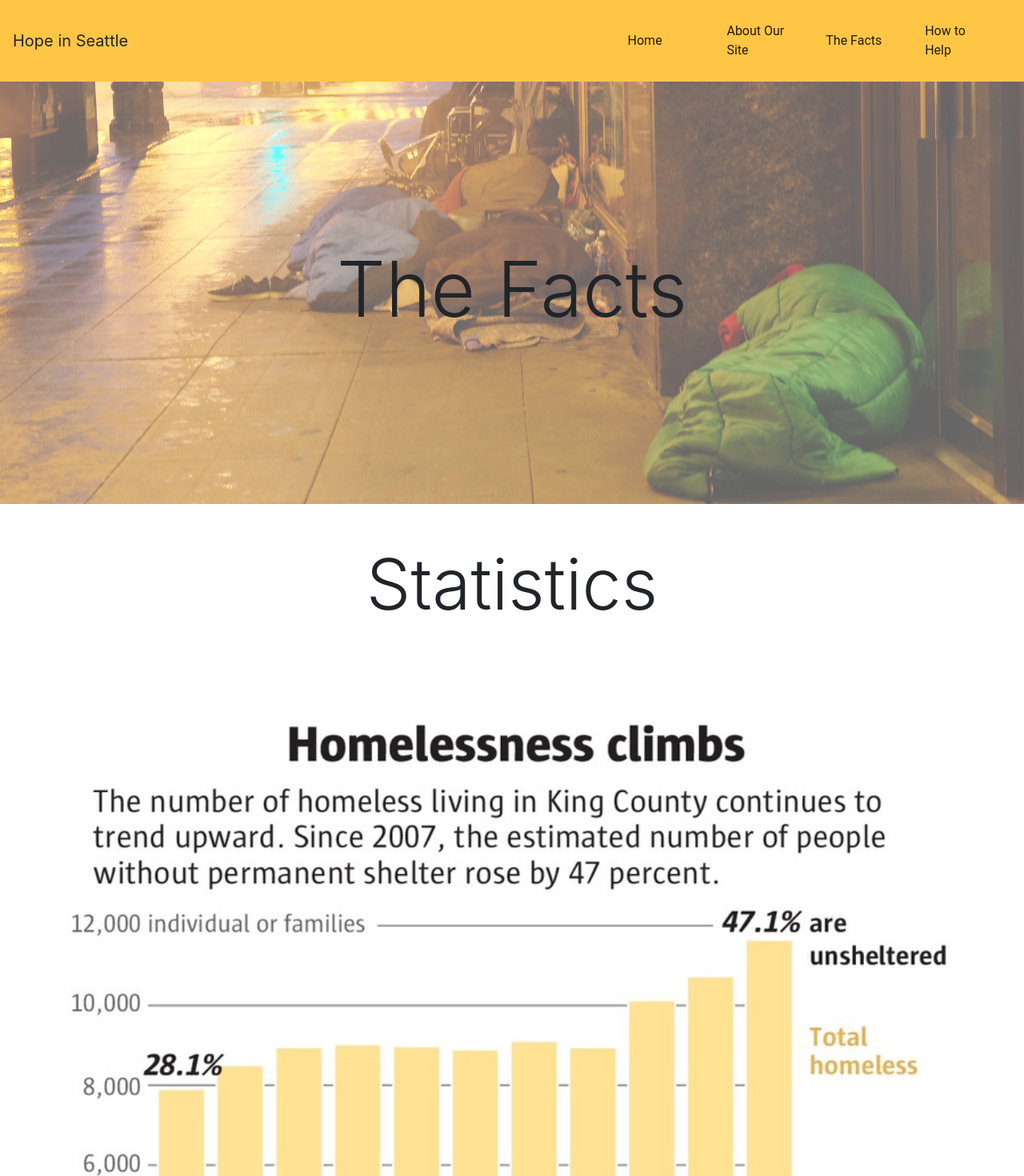
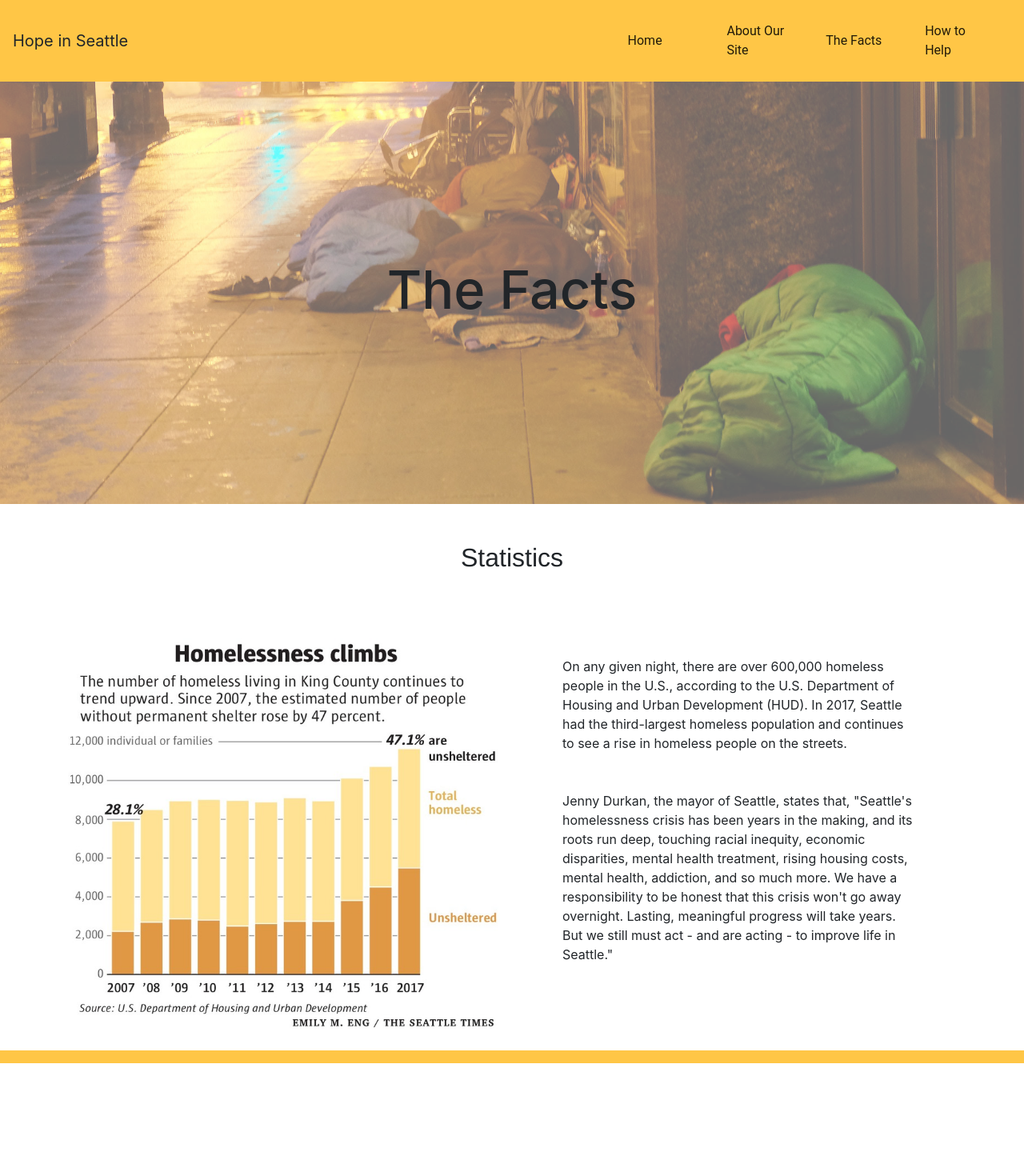
Before and after one commit to mposluszny/hcde498codingproject, a React (Create React App) app: page /the-facts in a window 1280 px wide. Shown: the top 1470 px of the page at 80% size. After the commit the page ends 1329 px from the top, so only its background shows below. Built offline with nearby package versions, Linux system fonts and the light colour scheme.

Commit message:
updated responsiveness

```diff
--- a/src/App.css
+++ b/src/App.css
@@ -132,4 +132,8 @@
     .expand-center {
       width: 90%;
     }
+
+    .statistics-width {
+      width: 50%;
+    }
   }
--- a/src/views/AboutOurSite.js
+++ b/src/views/AboutOurSite.js
@@ -49,11 +49,11 @@ class AboutOurSite extends Component {
                     </List>
                 </nav>
 
-                <main className="container-fluid">
+                <main className="container-fluid ">
                     <section className="row showcase-img">
                         <img className="container-fluid p-0 height opacity60" src={seattle1} alt="Seattle" />
-                        <div className="centered">
-                            <h1 className="display-1">About Our Site</h1>
+                        <div className="centered expand-center">
+                            <h1 className="heading1">About Our Site</h1>
                         </div>
                     </section>
 
--- a/src/views/Home.js
+++ b/src/views/Home.js
@@ -55,10 +55,10 @@ class Home extends Component {
 
                 <main className="container-fluid">
                     <section className="row showcase-img">
-                        <img className="container-fluid p-0 opacity60" src={homepageimage1} alt="Hands" />
+                        <img className="container-fluid p-0 opacity60 height" src={homepageimage1} alt="Hands" />
                         <div className="centered expand-center">
                             <h1 className="heading1">Hope in Seattle</h1>
-                            <p className="h2">Our goal is to connect you to opportunities where you can apply your skills to help the homeless community in Seattle</p>
+                            <p className="quote">Our goal is to connect you to opportunities where you can apply your skills to help the homeless community in Seattle</p>
                             <button className="btn btn-primary btn-warning btn-lg" onClick={() => this.handleItemClicked(3)}>
                                 How to Help
                             </button>
--- a/src/views/HowToHelp.js
+++ b/src/views/HowToHelp.js
@@ -52,8 +52,8 @@ class HowToHelp extends Component {
                 <main className="container-fluid">
                     <section className="row showcase-img">
                         <img className="container-fluid p-0 height opacity60" src={volunteer1} alt="Volunteers" />
-                        <div className="centered">
-                            <h1 className="display-1">How To Help</h1>
+                        <div className="centered expand-center">
+                            <h1 className="heading1">How To Help</h1>
                             <form class="form-inline my-2 my-lg-0">
                                 <input class="form-control mr-sm-2" type="search" placeholder="Search" aria-label="Search" />
                             </form>
--- a/src/views/TheFacts.js
+++ b/src/views/TheFacts.js
@@ -54,20 +54,20 @@ class TheFacts extends Component {
                     <section className="row showcase-img">
                         <img className="container-fluid p-0 height opacity60" src={homeless1} alt="Homeless" />
                         <div className="centered">
-                            <h1 className="display-1">The Facts</h1>
+                            <h1 className="heading1">The Facts</h1>
                         </div>
                     </section>
 
                     <section>
-                        <h2 className="display-2 py-5">Statistics</h2>
+                        <h2 className="heading2 py-5">Statistics</h2>
                         <div className="container">
                             <div className="row">
-                                <div className="col-12">
+                                <div className="col-sm-12 col-md-12 col-lg-6">
                                     <div className="thumbnail-img">
-                                        <img className="img img-responsive full-width" src={statistics1} alt="Bar Graph" />
+                                        <img className="img img-responsive width" src={statistics1} alt="Bar Graph" />
                                     </div>
                                 </div>
-                                <div className="col-12">
+                                <div className="col-sm-12 col-md-12 col-lg-6">
                                     <p className="text-left m-5">On any given night, there are over 600,000 homeless people in the U.S., according to the U.S. Department of Housing and Urban Development (HUD). In 2017, Seattle had the third-largest homeless population and continues to see a rise in homeless people on the streets.</p>
                                     <p className="text-left m-5">Jenny Durkan, the mayor of Seattle, states that, "Seattle's homelessness crisis has been years in the making, and its roots run deep, touching racial inequity, economic disparities, mental health treatment, rising housing costs, mental health, addiction, and so much more. We have a responsibility to be honest that this crisis won't go away overnight. Lasting, meaningful progress will take years. But we still must act - and are acting - to improve life in Seattle."</p>
                                 </div>
```
